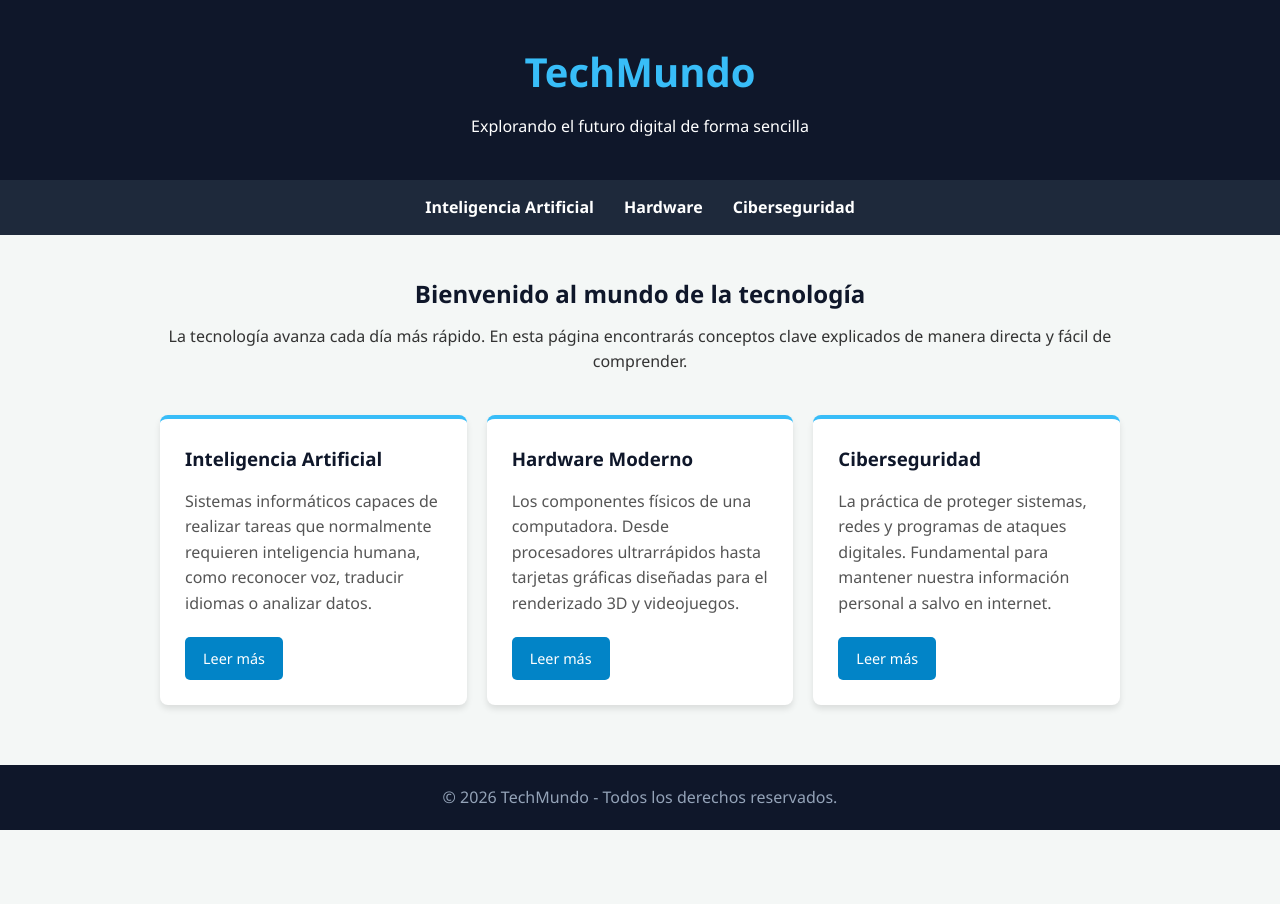
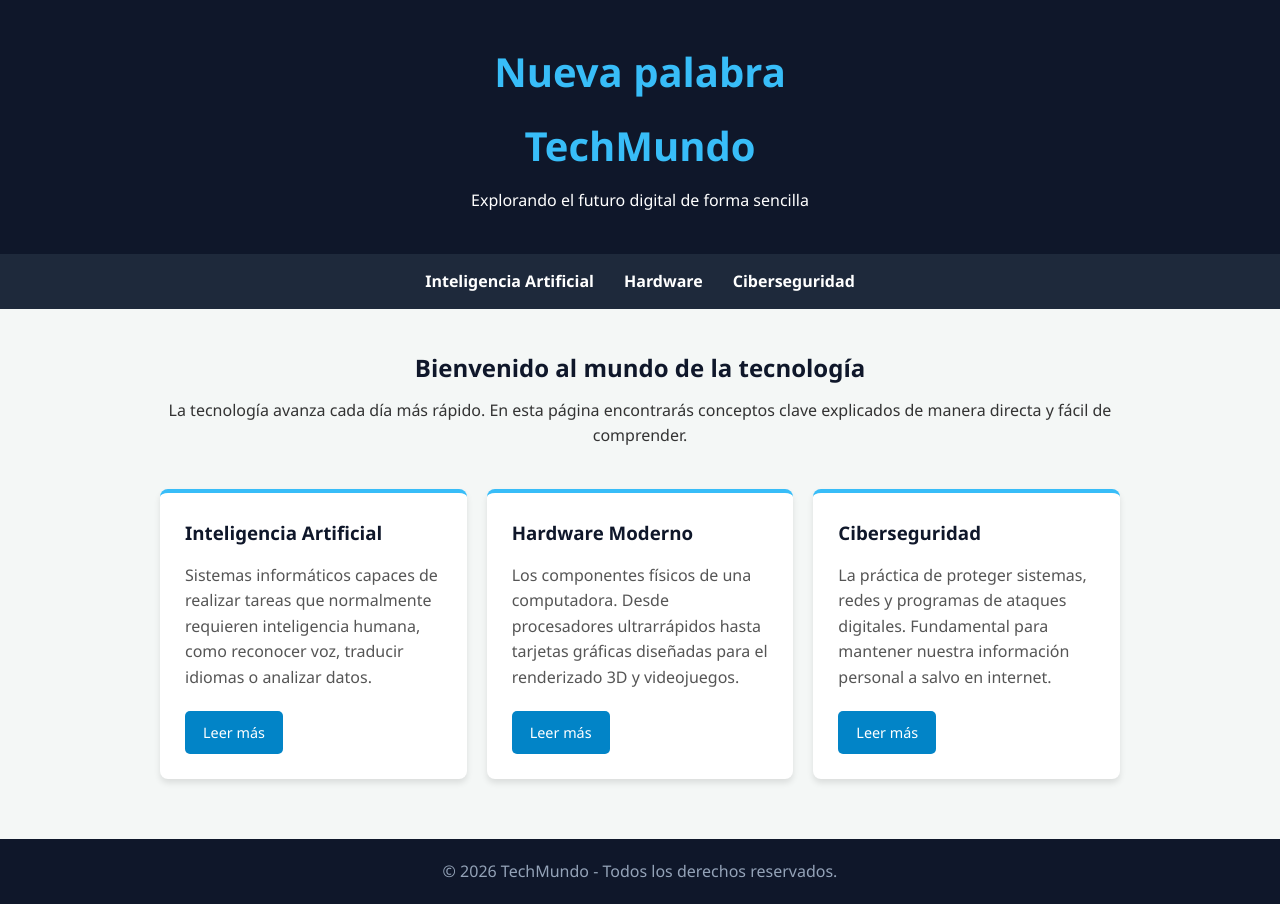
Before and after one commit to davidcanales200716-source/pruebagit, a plain HTML site: page index.html in a window 1280 px wide. Before the commit the page ends 830 px from the top, so only its background shows below. Drawn offline with Linux system fonts and the light colour scheme.

Commit message:
probando rama nueva

```diff
--- a/index.html
+++ b/index.html
@@ -11,6 +11,7 @@
 
     <!-- Encabezado principal -->
     <header>
+        <h1>Nueva palabra</h1>
         <h1>TechMundo</h1>
         <p>Explorando el futuro digital de forma sencilla</p>
     </header>
```
